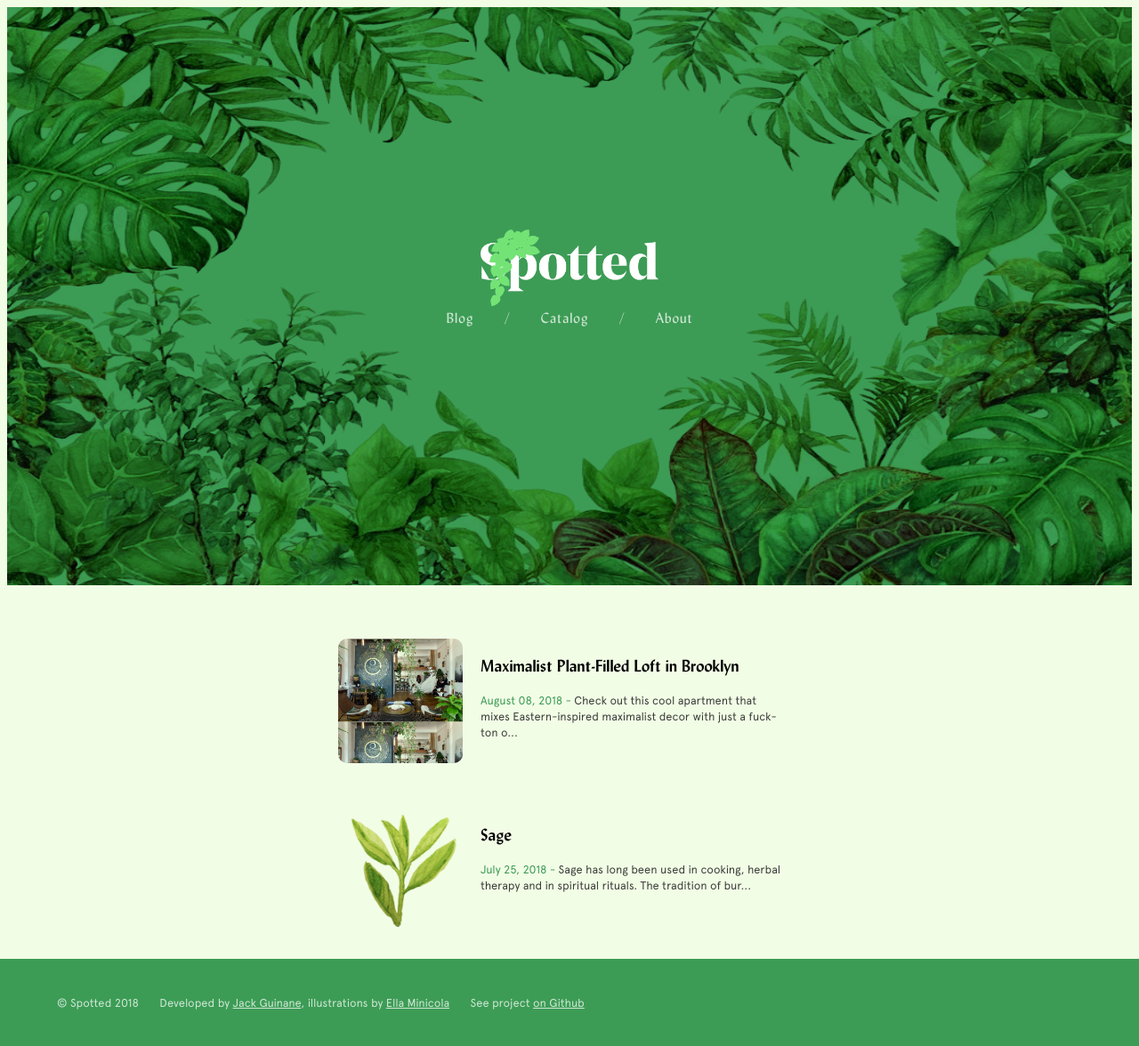
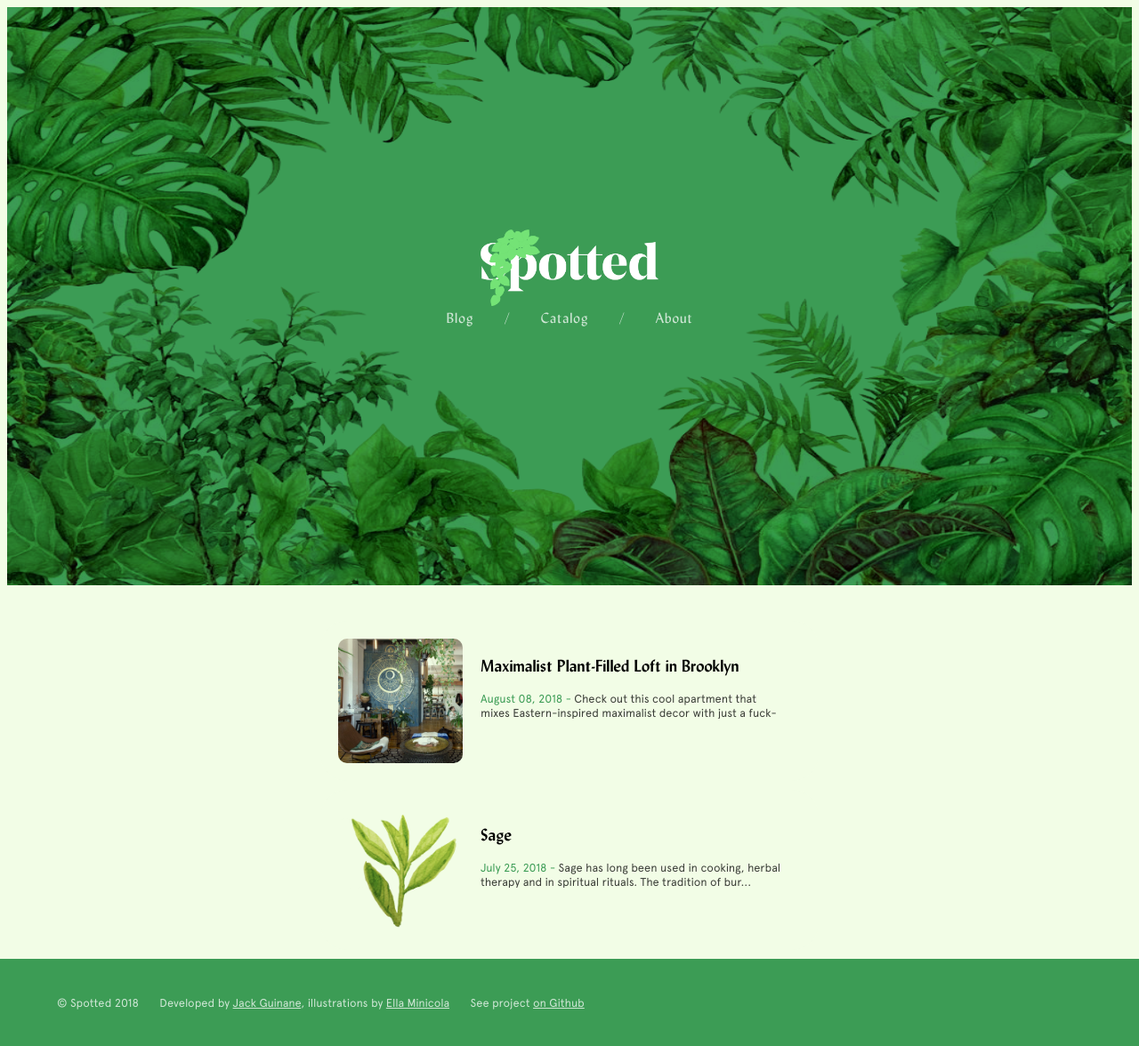
Before and after one commit to qjack001/Spotted, a Jekyll site: the page built from blog.html, in a window 1280 px wide. Shown: the whole page at 89% size. Built offline with Jekyll 4.4.1, drawn with Linux system fonts in a browser that asks for light colours; some web fonts are replaced.

Commit message:
cut-off overflowing text

```diff
--- a/blog.html
+++ b/blog.html
@@ -11,14 +11,10 @@ permalink: /blog/
     <div tabindex="0" class="blog" onclick="window.location='{{ site.baseurl }}{{ post.url }}'">
         <div class="image" style="background-image: url('{{ site.baseurl }}{{ post.image }}');"></div>
         <h3>{{ post.title }}</h3>
-        <p class="date">{{ post.date | date: "%B %d, %Y" }} - </p>
-        <p>
-            {% if post.content.size > 100 %}
-                {{ post.content | strip_html | truncate: 100 }}
-            {% else %}
-                {{ post.content | strip_html }}
-            {% endif %}
-        </p>
+        <p><span class="date">{{ post.date | date: "%B %d, %Y" }} - </span>
+        {% if post.content.size > 100 %}{{ post.content | strip_html | truncate: 100 }}
+        {% else %}{{ post.content | strip_html }}
+        {% endif %}</p>
     </div>
 {% endfor %}
 
--- a/style.css
+++ b/style.css
@@ -276,6 +276,7 @@ footer span
     padding: 20px;
     padding-right: 40px;
     transition: all 0.3s linear;
+    overflow: hidden;
 }
 
 .blog:hover, .blog:focus
@@ -292,7 +293,7 @@ footer span
     width: 140px;
     height: 140px;
     margin: 0px 20px 0px auto;
-    background-size: 100%;
+    background-size: cover;
     background-color: inherit;
     background-blend-mode: multiply;
     float: left;
@@ -312,7 +313,8 @@ footer span
     color: var(--soft-black);
     font-size: 0.8rem;
     font-family: var(--apercu);
-    display: inline;
+    overflow: hidden;
+    height: 30px;
 }
 
 .blog .date
```
